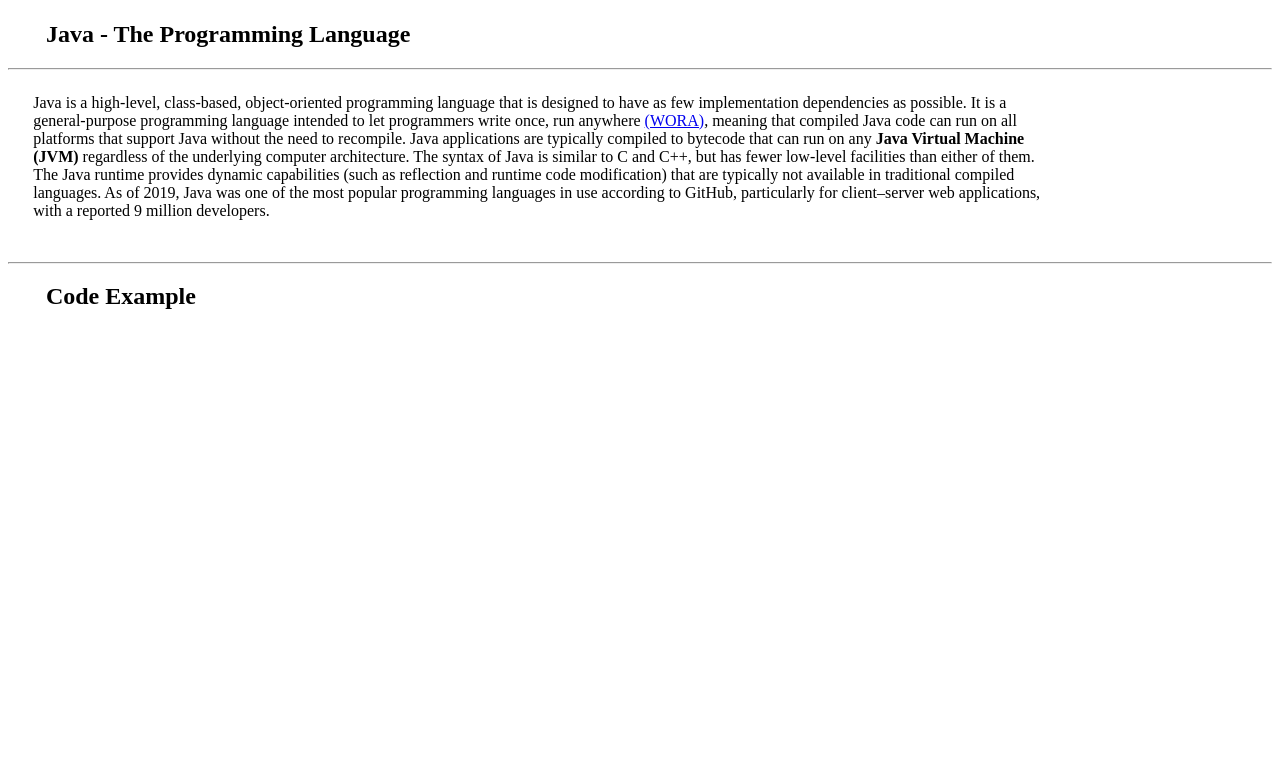
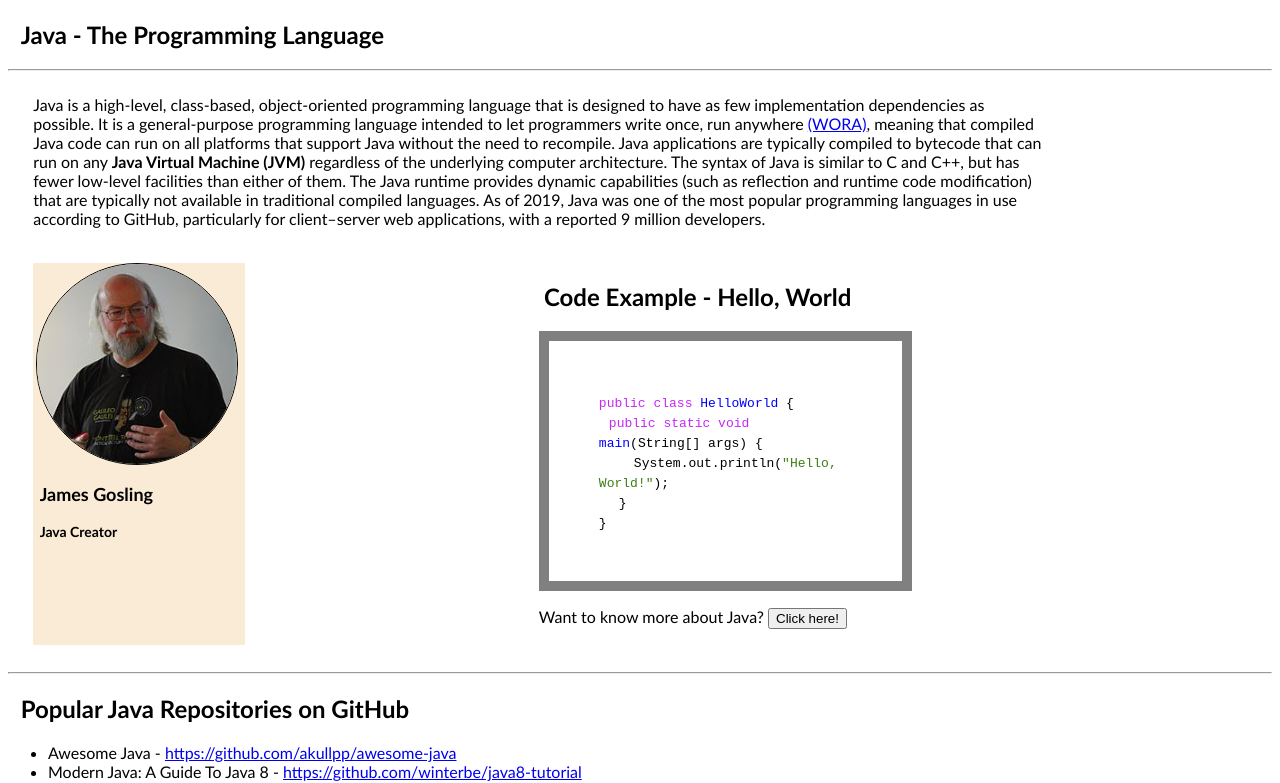
Before and after one commit to andradenathan/desenvolvimento-web-I-2022-2, a plain HTML site: page trabalho1/index.html in a window 1280 px wide. Shown: the part 168-951 px from the top of the page. Before the commit the page ends 800 px from the top, so only its background shows below. Drawn offline with Linux system fonts and the light colour scheme.

Commit message:
add more implementations

```diff
--- a/trabalho1/index.html
+++ b/trabalho1/index.html
@@ -42,12 +42,90 @@
                 </p>
             </div>
             <br/>
+            <div class="container-top">
+                <div class="java-creator">
+                    <img
+                        src="./assets/james-gosling.jpg"
+                        alt="James Gosling"
+                        width="200"
+                        class="avatar"
+                    />
+                    <h3 class="java-creator-text subtitle name">James Gosling</h3>
+                    <h3 class="java-creator-text subtitle role">Java Creator</h3>
+                </div>
+                <div class="test">
+                    <h2 class="abc">Code Example - Hello, World</h2>
+                    <div class="test2">
+
+                        <code class="teste4">
+                            <span style="color: #c627f7">public class</span> <span style="color: blue">HelloWorld</span> {
+                                <br/>
+                                <span style="margin-left: 10px">
+                                    <span style="color: #c627f7">public static void</span>
+                                    <span style="color: blue">main</span>(String[] args)
+                                </span> {
+                                    <br/>
+                                    <span style="margin-left: 35px">System.out.println(<span style="color: #3f7e13">"Hello, World!"</span>);</span>
+                                    <br/>
+                                <span style="margin-left: 20px">}</span>
+                                <br/>
+                            }
+                            <br/>
+                        </code>
+                    </div>
+                    <p>Want to know more about Java? <a target="_blank" href="https://en.wikipedia.org/wiki/Java_(programming_language)"><button>Click here!</button></a></p>
+                </div>
+            </div>
+            <br/>
+            <hr/>
+            <div>
+                <h2>Popular Java Repositories on GitHub</h2>
+                <ul>
+                    <li>Awesome Java - <a href="https://github.com/akullpp/awesome-java">https://github.com/akullpp/awesome-java</a></li>
+                    <li>Modern Java: A Guide To Java 8 - <a href="https://github.com/winterbe/java8-tutorial">https://github.com/winterbe/java8-tutorial</a></li>
+                    <li>Java Design Patterns - <a href="https://github.com/iluwatar/java-design-patterns">https://github.com/iluwatar/java-design-patterns</a></li>
+                    <li>Java Spring Framework - <a href="https://github.com/spring-projects/spring-framework">https://github.com/spring-projects/spring-framework</a></li>
+                    <li>The Algorithms - <a href="https://github.com/TheAlgorithms/Java">https://github.com/TheAlgorithms/Java</a></li>
+                    <li>Google JSON Java Serializer: GSON - <a href="https://github.com/google/gson">https://github.com/google/gson</a></li>
+                </ul>
+            </div>
+            <br/>
+            <hr/>
+            <h2>Videos and Tutorials</h2>
+            <section>
+                <aside>
+                    <iframe
+                        width="430"
+                        height="250"
+                        src="https://www.youtube.com/embed/eIrMbAQSU34"
+                        title="YouTube video player"
+                        frameborder="0"
+                        allow="accelerometer; autoplay; clipboard-write; encrypted-media; gyroscope; picture-in-picture"
+                        allowfullscreen
+                    >
+                    </iframe>
+
+                    <iframe
+                        width="430"
+                        height="250"
+                        src="https://www.youtube.com/embed/RRubcjpTkks"
+                        title="YouTube video player"
+                        frameborder="0"
+                        allow="accelerometer; autoplay; clipboard-write; encrypted-media; gyroscope; picture-in-picture"
+                        allowfullscreen>
+                    </iframe>
+
+                    <iframe
+                        width="430"
+                        height="250"
+                        src="https://www.youtube.com/embed/e9d6ZZkWNHY"
+                        title="YouTube video player"
+                        frameborder="0" allow="accelerometer; autoplay; clipboard-write; encrypted-media; gyroscope; picture-in-picture"
+                        allowfullscreen>
+                    </iframe>
+                </aside>
+            </section>
         </div>
-        <hr/>
-        <h2>Code Example</h2>
-        <code>
-
-        </code>
     </header>
 </body>
 <script>
--- a/trabalho1/styles.css
+++ b/trabalho1/styles.css
@@ -1,10 +1,18 @@
+body {
+    font-family: 'Gill Sans', 'Gill Sans MT', Calibri, 'Trebuchet MS', sans-serif;
+}
+
 .container {
     width: 100%;
     height: 100%;
 }
 
 h2 {
-    margin-left: 3%;
+    margin-left: 1%;
+}
+
+h3 {
+    margin-left: 2%;
 }
 
 .container-top-text {
@@ -14,3 +22,67 @@ h2 {
     justify-content: space-between;
     align-items: center;
 }
+
+
+
+
+.test {
+    width: 50%;
+}
+
+.test2 {
+    max-width: 60%;
+    width: 50%;
+    border: 10px solid gray;
+    padding: 50px;
+}
+
+.test4 {
+    text-align: center;
+}
+
+.container-top {
+    width: 80%;
+    margin-left: 2%;
+    display: flex;
+    justify-content: space-between;
+
+}
+
+.java-creator {
+    width: 212px;
+    background-color: antiquewhite;
+}
+
+.java-creator-text {
+    display: flex;
+    margin-left: 3%;
+}
+
+.java-code {
+    display: flex;
+    align-items: center;
+    justify-content: center;
+}
+
+.subtitle {
+    text-align: center;
+}
+
+.role {
+    font-size: 14px;
+}
+
+.name {
+    font-size: 18px;
+    text-align: center;
+}
+
+.avatar {
+    vertical-align: middle;
+    width: 200px;
+    height: 200px;
+    border: 1.5px solid #000;
+    border-radius: 50%;
+    margin-left: 1.5%;
+}
```
